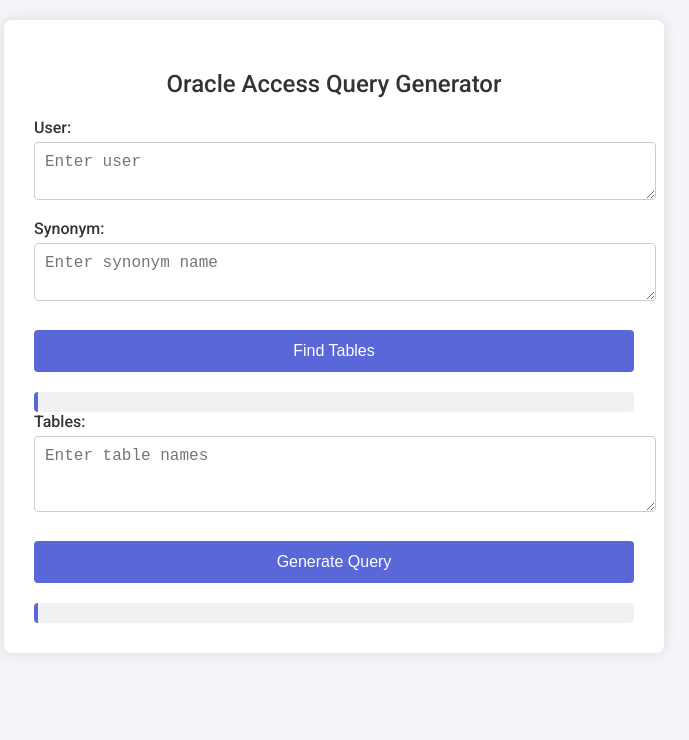
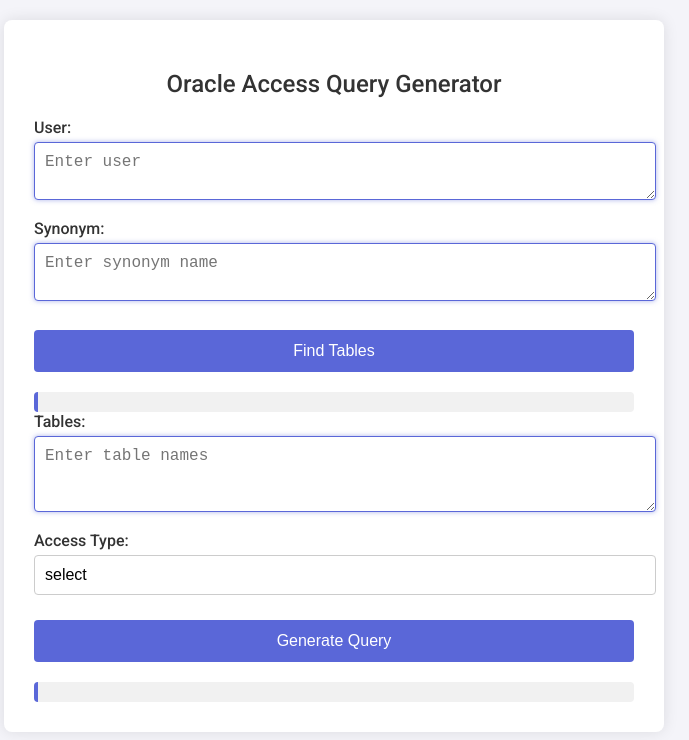
Before and after one commit to Bandhan-singh-katoch/tools, a plain HTML site: page index.html in a window 1280 px wide. Shown: the whole page, without its empty margins (306-995 px from the left). Drawn offline with Linux system fonts and the light colour scheme.

Commit message:
Update index.html

```diff
--- a/index.html
+++ b/index.html
@@ -42,7 +42,7 @@
     color: #333;
 }
 
-.form-group textarea {
+.form-group textarea, input {
     width: 100%;
     padding: 10px;
     border-radius: 4px;
@@ -51,7 +51,7 @@
     resize: vertical;
 }
 
-.form-group textarea:focus {
+.form-group textarea,input:focus {
     border-color: #5a67d8;
     outline: none;
     box-shadow: 0 0 5px rgba(90, 103, 216, 0.5);
@@ -108,6 +108,12 @@ button:hover {
             <label for="tables">Tables:</label>
             <textarea id="tables" placeholder="Enter table names" rows="3"></textarea>
         </div>
+
+        <div class="form-group">
+            <label for="accessType">Access Type:</label>
+            <input id="accessType" placeholder="Enter access type" rows="3">
+        </div>
+
         <button onclick="generateQuery()">Generate Query</button>
 
         <div class="result" id="generateQueryResult"></div>
```
